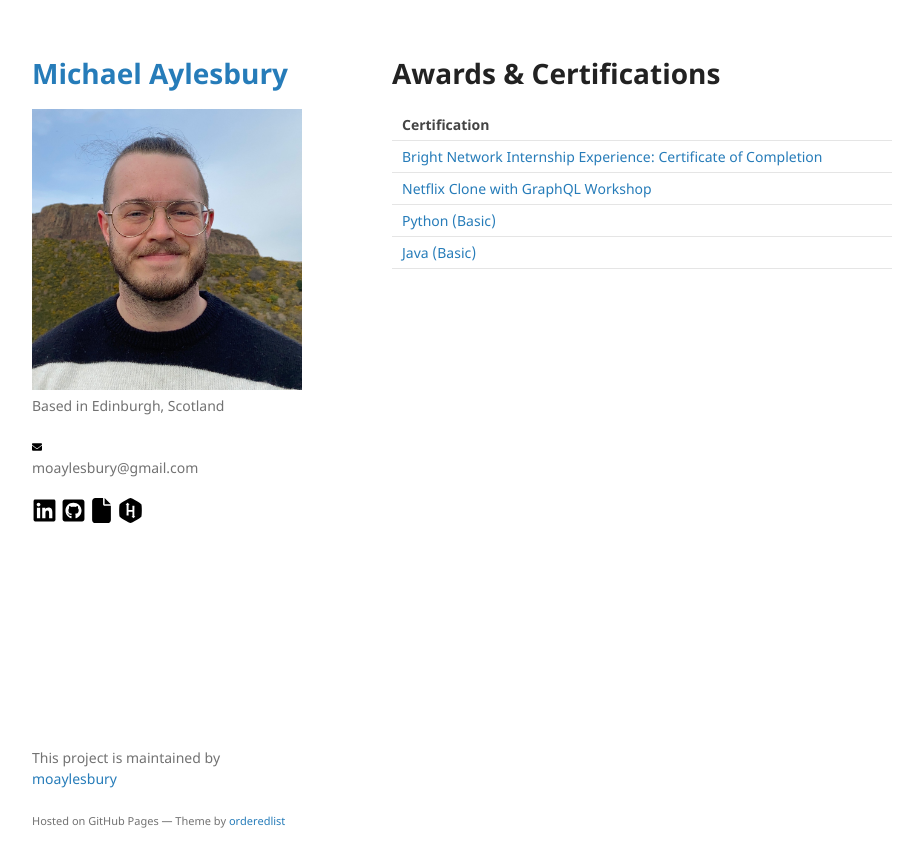
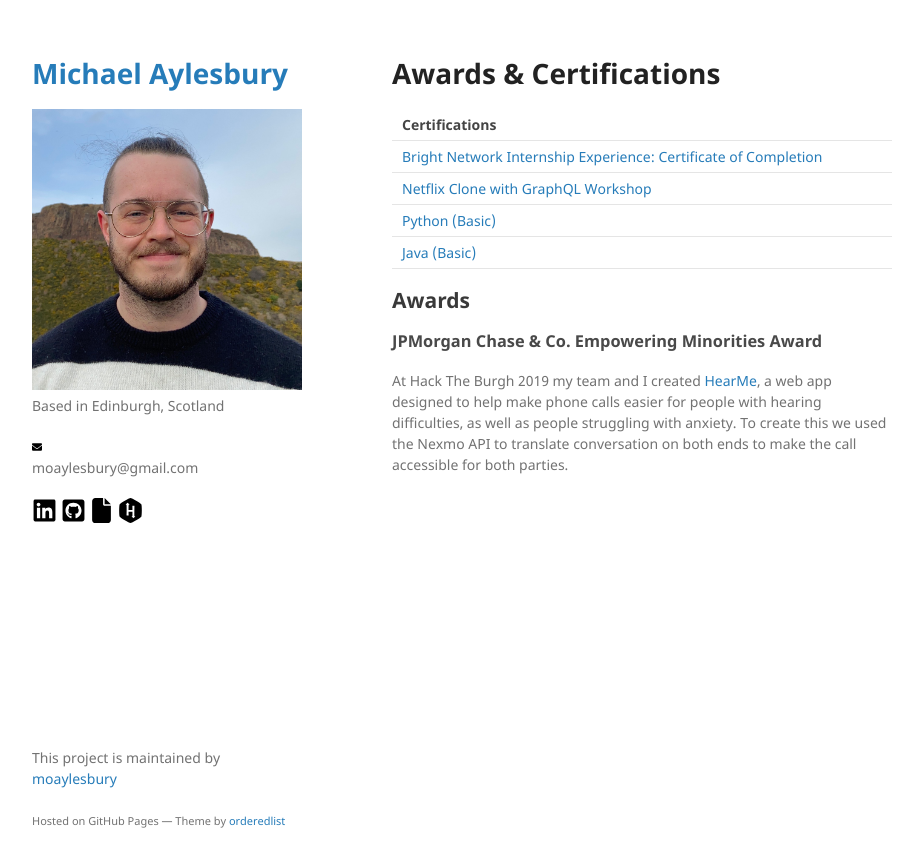
Before and after one commit to moaylesbury/michaelaylesbury.github.io, a Jekyll site: the page built from awards-and-certifications.md, in a window 1280 px wide. Shown: the top 867 px of the page, without its empty margins (178-1101 px from the left). Built offline with Jekyll 4.4.1, drawn with Linux system fonts in a browser that asks for light colours; our own code applies the rules of GitHub Pages for plain Markdown files.

Commit message:
Update awards-and-certifications.md

```diff
--- a/awards-and-certifications.md
+++ b/awards-and-certifications.md
@@ -4,9 +4,15 @@ layout: default
 
 # Awards & Certifications
 
-| Certification                                                   |
+| Certifications                                                   |
 |:------------------------------------------------------------|
 | [Bright Network Internship Experience: Certificate of Completion](https://www.brightnetwork.co.uk/certificates/internship-experience-uk-techn_ycf31rmiz7kw0p/)       |
 | [Netflix Clone with GraphQL Workshop](https://badgr.com/public/assertions/iqAuwki3Q8ie79yUvZgwHw)          |
 | [Python (Basic)](https://www.hackerrank.com/certificates/e30643b02cf6)          |
 | [Java (Basic)](https://www.hackerrank.com/certificates/0bfe8e030f96)  |
+
+
+## Awards
+
+### JPMorgan Chase & Co. Empowering Minorities Award
+At Hack The Burgh 2019 my team and I created [HearMe](https://devpost.com/software/hear-me), a web app designed to help make phone calls easier for people with hearing difficulties, as well as people struggling with anxiety. To create this we used the Nexmo API to translate conversation on both ends to make the call accessible for both parties.
```
